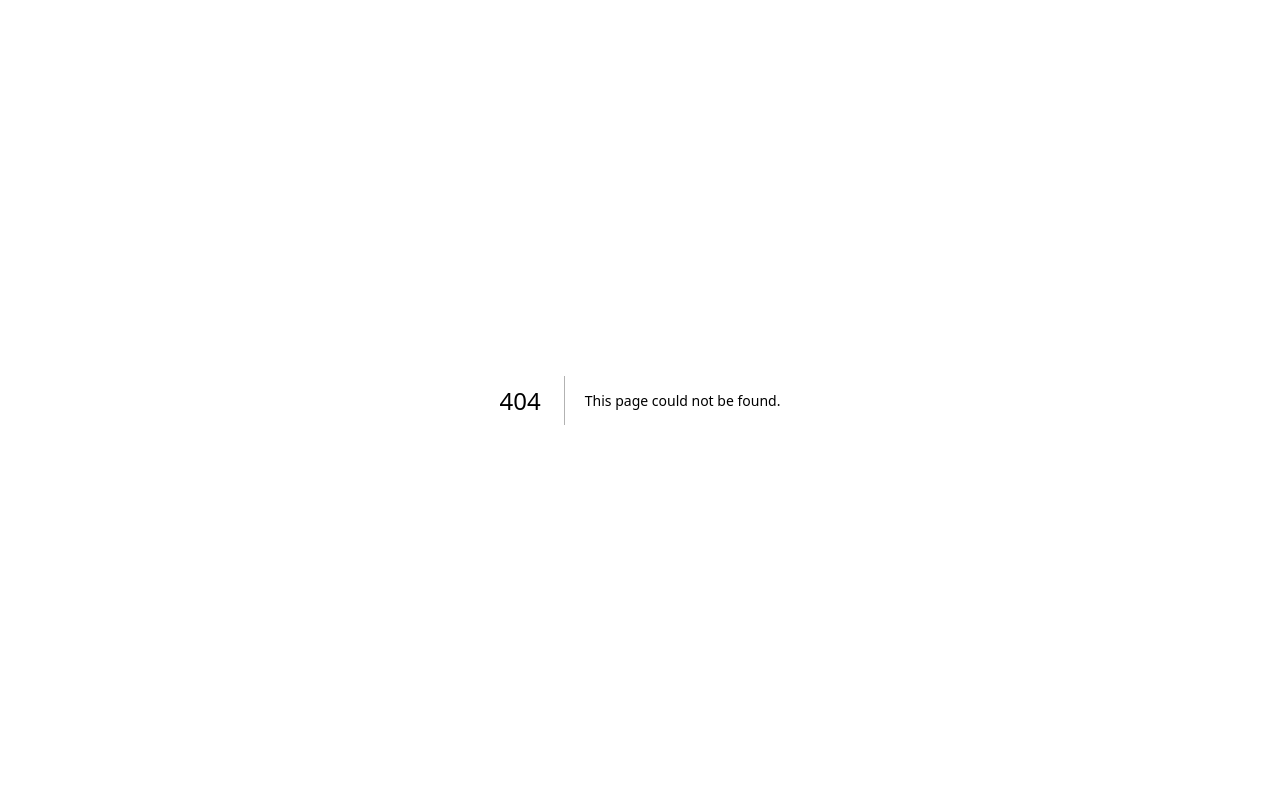
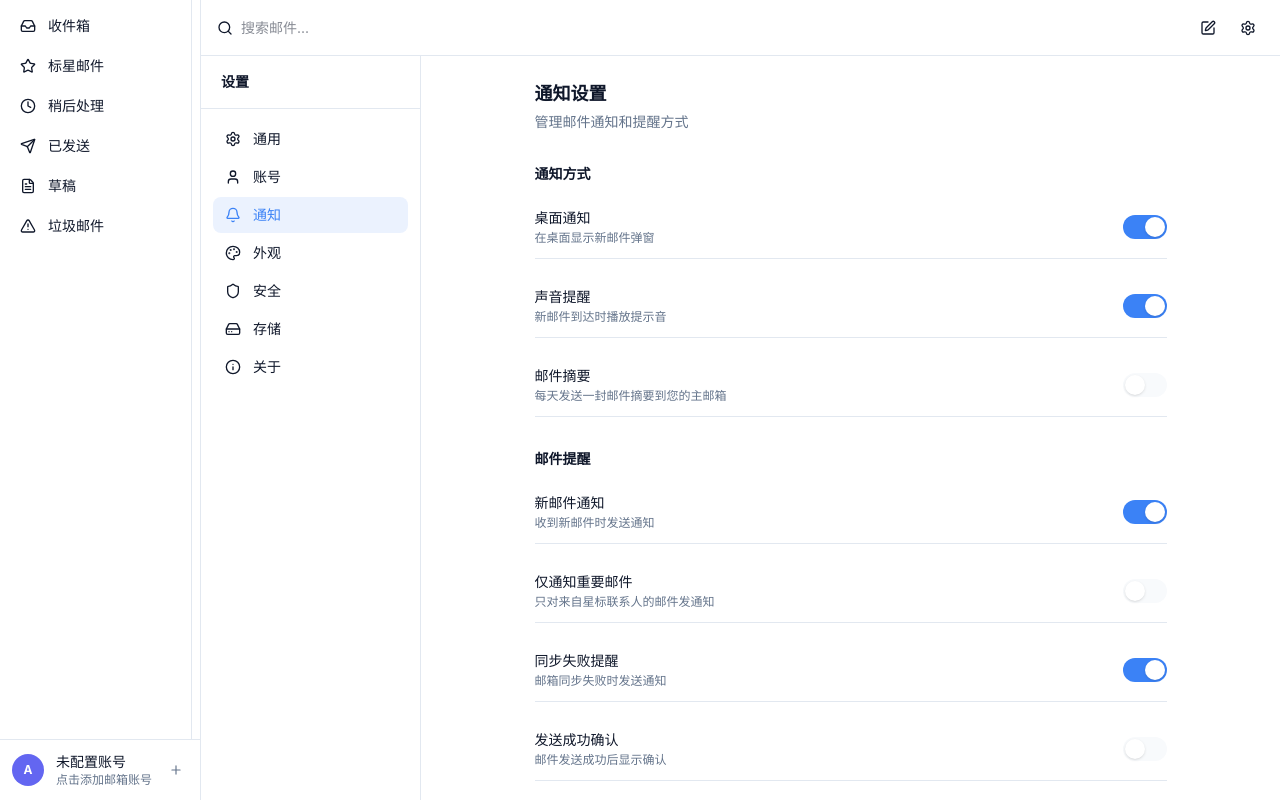
Before and after one commit to sikenali/lzmail, a Next.js app in the folder frontend/: page /settings/notification in a window 1280 px wide. Before the commit this address had no page. Built offline with nearby package versions, Linux system fonts and the light colour scheme; no server answers.

Commit message:
feat: add notification settings page

```diff
--- /dev/null
+++ b/frontend/src/app/settings/notification/page.tsx
@@ -0,0 +1,86 @@
+'use client'
+import { useSettings } from '@/hooks/useSettings'
+
+function Toggle({ value, onToggle, label, desc }: { value: boolean; onToggle: () => void; label: string; desc: string }) {
+  return (
+    <div className="flex items-center justify-between py-3 border-b">
+      <div>
+        <div className="text-sm font-medium">{label}</div>
+        <div className="text-xs text-[var(--muted-foreground)] mt-0.5">{desc}</div>
+      </div>
+      <div onClick={onToggle}
+        className={`relative inline-flex h-6 w-11 items-center rounded-full cursor-pointer ${value ? 'bg-[var(--primary)]' : 'bg-[var(--muted)]'}`}>
+        <span className={`inline-block h-5 w-5 rounded-full bg-white shadow-sm transform transition-transform ${value ? 'translate-x-[22px]' : 'translate-x-0.5'}`} />
+      </div>
+    </div>
+  )
+}
+
+export default function NotificationSettings() {
+  const { settings, setSetting, loading } = useSettings()
+
+  if (loading) return null
+
+  return (
+    <div className="max-w-[680px] mx-auto p-6 space-y-8">
+      <div>
+        <h2 className="text-lg font-semibold mb-1">通知设置</h2>
+        <p className="text-sm text-[var(--muted-foreground)]">管理邮件通知和提醒方式</p>
+      </div>
+
+      <div>
+        <h3 className="text-sm font-semibold mb-3">通知方式</h3>
+        <div className="space-y-4">
+          <Toggle label="桌面通知" desc="在桌面显示新邮件弹窗"
+            value={settings.desktop_notify === 'true'}
+            onToggle={() => setSetting('desktop_notify', settings.desktop_notify === 'true' ? 'false' : 'true')} />
+          <Toggle label="声音提醒" desc="新邮件到达时播放提示音"
+            value={settings.sound_notify === 'true'}
+            onToggle={() => setSetting('sound_notify', settings.sound_notify === 'true' ? 'false' : 'true')} />
+          <Toggle label="邮件摘要" desc="每天发送一封邮件摘要到您的主邮箱"
+            value={settings.daily_digest === 'true'}
+            onToggle={() => setSetting('daily_digest', settings.daily_digest === 'true' ? 'false' : 'true')} />
+        </div>
+      </div>
+
+      <div>
+        <h3 className="text-sm font-semibold mb-3">邮件提醒</h3>
+        <div className="space-y-4">
+          <Toggle label="新邮件通知" desc="收到新邮件时发送通知"
+            value={settings.new_mail_notify === 'true'}
+            onToggle={() => setSetting('new_mail_notify', settings.new_mail_notify === 'true' ? 'false' : 'true')} />
+          <Toggle label="仅通知重要邮件" desc="只对来自星标联系人的邮件发通知"
+            value={settings.important_only === 'true'}
+            onToggle={() => setSetting('important_only', settings.important_only === 'true' ? 'false' : 'true')} />
+          <Toggle label="同步失败提醒" desc="邮箱同步失败时发送通知"
+            value={settings.sync_fail_alert === 'true'}
+            onToggle={() => setSetting('sync_fail_alert', settings.sync_fail_alert === 'true' ? 'false' : 'true')} />
+          <Toggle label="发送成功确认" desc="邮件发送成功后显示确认"
+            value={settings.send_confirm === 'true'}
+            onToggle={() => setSetting('send_confirm', settings.send_confirm === 'true' ? 'false' : 'true')} />
+        </div>
+      </div>
+
+      <div>
+        <h3 className="text-sm font-semibold mb-3">通知时机</h3>
+        <div className="space-y-3">
+          {[
+            { label: '全天', desc: '随时接收通知', value: 'all_day' },
+            { label: '仅工作时间', desc: '09:00 - 18:00', value: 'work_hours' },
+            { label: '自定义', desc: '设置静音时间段', value: 'custom' },
+          ].map((item) => (
+            <label key={item.value} className="flex items-center gap-3 p-3 rounded-lg border cursor-pointer hover:bg-[var(--accent)]">
+              <input type="radio" name="timing" checked={settings.notify_timing === item.value}
+                onChange={() => setSetting('notify_timing', item.value)}
+                className="accent-[var(--primary)]" />
+              <div>
+                <div className="text-sm font-medium">{item.label}</div>
+                <div className="text-xs text-[var(--muted-foreground)]">{item.desc}</div>
+              </div>
+            </label>
+          ))}
+        </div>
+      </div>
+    </div>
+  )
+}
```
